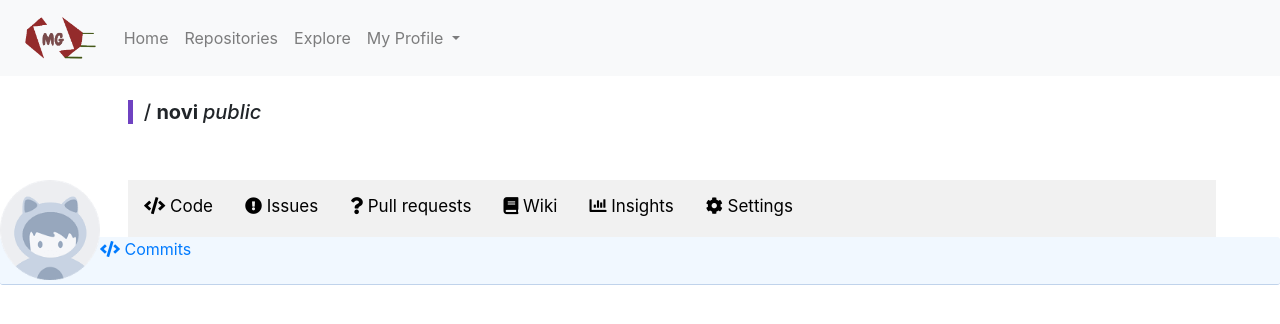
After one commit to jelenailic95/git_uks, a Django app: template my_git/templates/my_git/commit/commit_header.html in a window 1280 px wide. The commit adds this page. Shown: the top 324 px of the page. Run offline with Django 3.2, Linux system fonts and the light colour scheme; the template is opened without the code that fills it: values that come from a table or form of the project are taken from there, others are empty; data comes from the database, SQL or seed files in the repository; some libraries are stand-ins or nearby versions.

Commit message:
basic view of commits

```diff
--- a/docker-compose.yaml
+++ b/docker-compose.yaml
@@ -9,7 +9,7 @@ services:
   #      - "8001:5432"
   web:
     build: .
-    command: python manage.py runserver 0.0.0.0:8000
+    command: ['./entrypoint.sh']
     volumes:
       - .:/code
     ports:
--- /dev/null
+++ b/my_git/static/my_git/styles/commit.css
@@ -0,0 +1,8 @@
+.commit_header {
+    height: 6%;
+    border-bottom: 1px solid #d1d5da;
+    border-radius: 3px;
+    color: #586069;
+    background-color: #f1f8ff;
+    border-bottom-color: #c0d3eb;
+}
--- a/my_git/static/my_git/styles/label_header.css
+++ b/my_git/static/my_git/styles/label_header.css
@@ -3,6 +3,7 @@
     margin-top: 5%;
     margin-left: 10%;
     margin-right: 4%;
+    margin-bottom: 2%;
 }
 
 .all-issues {
--- /dev/null
+++ b/my_git/templates/my_git/commit/commit_header.html
@@ -0,0 +1,14 @@
+{% load static %}
+
+
+{% block content %}
+    <link rel="stylesheet" type="text/css" href="{% static 'my_git/styles/commit.css' %}">
+    <div>
+        {% include 'my_git/repositories/repository_header.html' %}
+    </div>
+    <div class="commit_header">
+        <a href="" class=""><i class="fa fa-code"></i> Commits</a>
+
+    </div>
+
+{% endblock %}
--- a/my_git/templates/my_git/labels/labels_header.html
+++ b/my_git/templates/my_git/labels/labels_header.html
@@ -1,10 +1,10 @@
 {% load static %}
 <html lang="en">
 <header>
-    <link rel="stylesheet" type="text/css" href="{% static 'my_git/styles/issues_header.css' %}">
+    <link rel="stylesheet" type="text/css" href="{% static 'my_git/styles/label_header.css' %}">
 </header>
 <body>
-<div class="my-row">
+<div class="my-row" style="margin-left: 20%">
     <div class="input-group">
         <span class="labels-btn">
                     <button onclick="location.href='{% url 'repository_labels' repository.name %}'"
```
Also changed, not shown: my_git/templates/my_git/commit/commits.html (added), 1 other file.
